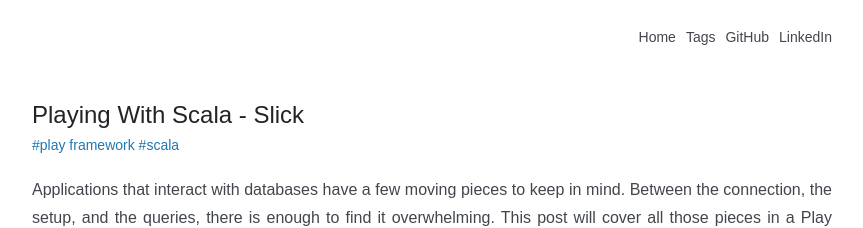
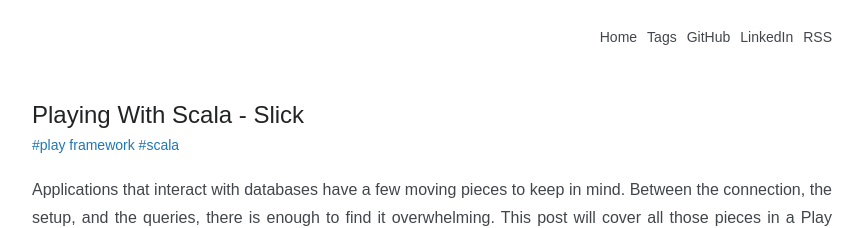
Before and after one commit to plippe/blog, a Jekyll site: the page built from index.md, in a window 1280 px wide and 900 px high. Shown: the top 228 px of the window, without its empty margins (208-1071 px from the left). Built offline with Jekyll 4.4.1, drawn with Linux system fonts in a browser that asks for light colours.

Commit message:
Add RSS link

```diff
--- a/_layouts/default.html
+++ b/_layouts/default.html
@@ -24,6 +24,7 @@
               <a class="level-item" href="{{ "/hashtags.html" | absolute_url }}">Tags</a>
               <a class="level-item" href="https://github.com/plippe" target="_blank">GitHub</a>
               <a class="level-item" href="https://linkedin.com/in/pvinchon" target="_blank">LinkedIn</a>
+              <a class="level-item" href="{{ "/feed.xml" | absolute_url }}" target="_blank">RSS</a>
             </nav>
           </div>
         </nav>
```
